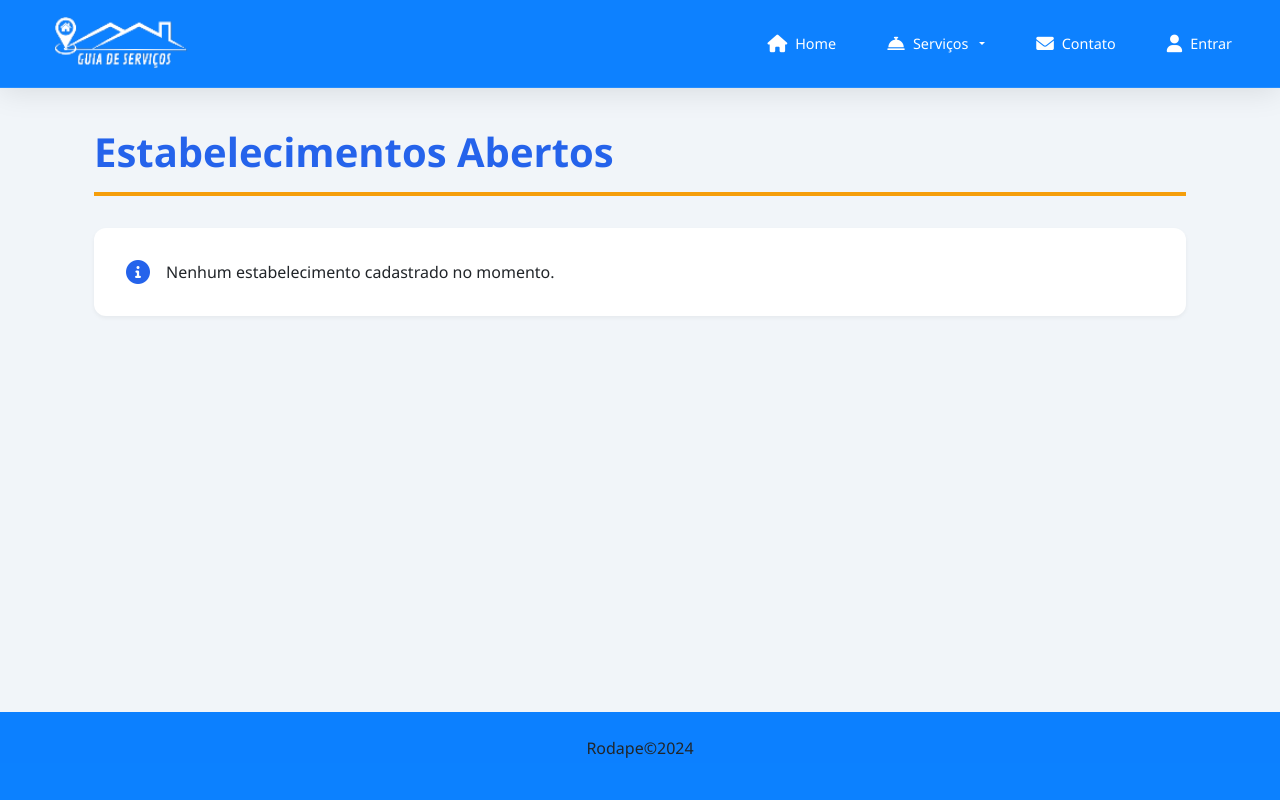
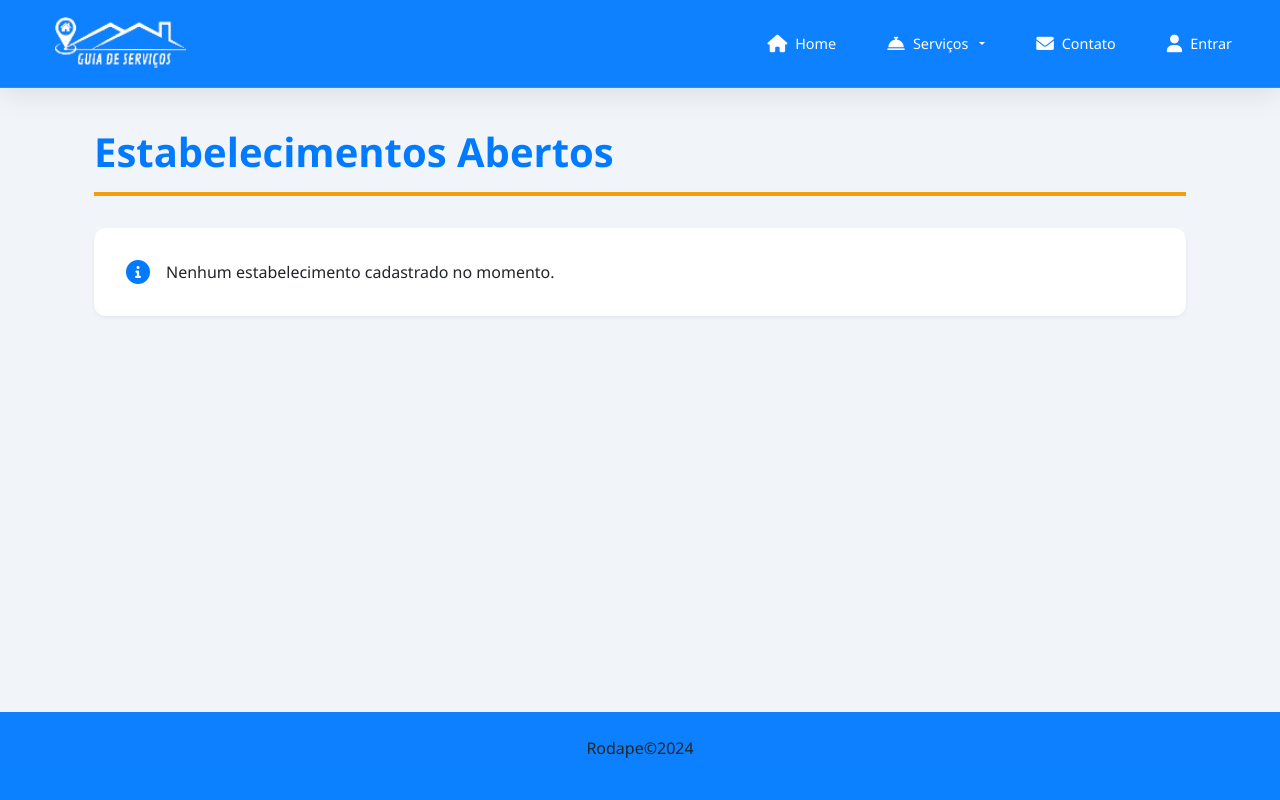
Before and after one commit to oguustavo/GuiadeServi-osTCC, a Node server app: page /eventos/mercados in a window 1280 px wide. Run offline with Node 20, Linux system fonts and the light colour scheme; data that the repository does not hold is empty; some libraries are stand-ins or nearby versions.

Commit message:
Atualiza o estilo do layout de mercados

```diff
--- a/views/eventos/mercados.handlebars
+++ b/views/eventos/mercados.handlebars
@@ -8,7 +8,7 @@
     <link href="https://cdnjs.cloudflare.com/ajax/libs/font-awesome/6.0.0/css/all.min.css" rel="stylesheet">
     <style>
         :root {
-            --primary: #2563eb;
+            --primary: #007BFF;
             --secondary: #FFFFFF;
             --support: #3b82f6;
             --highlight: #f59e0b;
@@ -23,7 +23,7 @@
 
         .page-title {
             color: var(--primary);
-            font-weight: 700;
+            font-weight: 600;
             margin-bottom: 2rem;
             padding-bottom: 1rem;
             border-bottom: 4px solid var(--highlight);
@@ -32,7 +32,7 @@
 
         .section-title {
             color: var(--primary);
-            font-weight: 600;
+            font-weight: 100;
             margin: 2rem 0 1.5rem;
             padding: 1rem;
             background: white;
```
